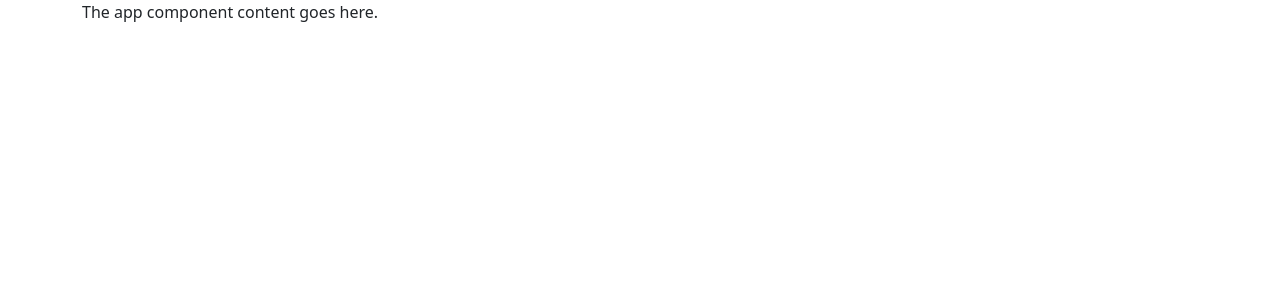
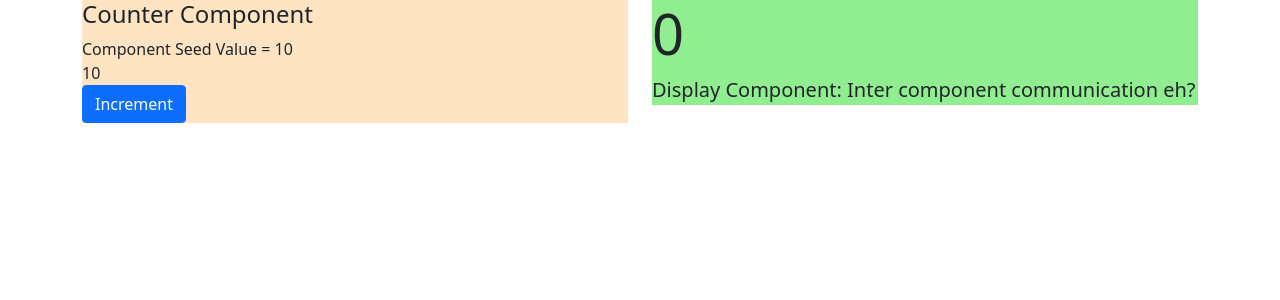
Before and after one commit to gishu/angular-bootcamp, an Angular app: page / in a window 1280 px wide. Shown: the top 300 px of the page. Built offline with nearby package versions, Linux system fonts and the light colour scheme.

Commit message:
Communication between siblings via parent

```diff
--- a/angular.json
+++ b/angular.json
@@ -12,7 +12,7 @@
       },
       "root": "",
       "sourceRoot": "src",
-      "prefix": "app",
+      "prefix": "mx",
       "architect": {
         "build": {
           "builder": "@angular-devkit/build-angular:browser",
--- a/src/app/app.component.html
+++ b/src/app/app.component.html
@@ -1,3 +1,15 @@
 <div class="container">
-  <p>The app component content goes here.</p>
+  <div class="row">
+    <div class="col-sm">
+
+      <!-- Using TemplateVariables
+      <mx-counter [StartValue]="x10" (CountChanged)="childComp.setValue($event.count)"></mx-counter>
+      -->
+
+      <mx-counter [StartValue]="x10" (CountChanged)="onCountChanged($event)"></mx-counter>
+    </div>
+    <div class="col-sm">
+      <mx-display #childComp></mx-display>
+    </div>
+  </div>
 </div>
--- a/src/app/app.component.ts
+++ b/src/app/app.component.ts
@@ -1,4 +1,5 @@
-import { Component } from '@angular/core';
+import { Component, ViewChild } from '@angular/core';
+import { DisplayComponent } from './display/display.component';
 
 @Component({
   selector: 'app-root',
@@ -7,4 +8,15 @@ import { Component } from '@angular/core';
 })
 export class AppComponent {
   title = 'ng-bootcamp';
+
+  x10 = 10;
+
+  // definite property assignment - override strict prop initialization rules
+  @ViewChild(DisplayComponent)
+  private childComponent! : DisplayComponent;
+
+  onCountChanged($event : { count : number}){
+    console.log("AppComponent notified that Count is now " + $event.count);
+    this.childComponent.setValue($event.count)
+  }
 }
--- a/src/app/app.module.ts
+++ b/src/app/app.module.ts
@@ -2,10 +2,14 @@ import { NgModule } from '@angular/core';
 import { BrowserModule } from '@angular/platform-browser';
 
 import { AppComponent } from './app.component';
+import { CounterComponent } from './counter/counter.component';
+import { DisplayComponent } from './display/display.component';
 
 @NgModule({
   declarations: [
-    AppComponent
+    AppComponent,
+    CounterComponent,
+    DisplayComponent
   ],
   imports: [
     BrowserModule
--- /dev/null
+++ b/src/app/counter/counter.component.css
@@ -0,0 +1,3 @@
+.canvas{
+    background-color: bisque;
+}
--- /dev/null
+++ b/src/app/counter/counter.component.html
@@ -0,0 +1,14 @@
+<div class="canvas">
+    <h4>Counter Component</h4>
+
+
+    <div class="col-md-12">
+    <label>Component Seed Value = {{ initialValue }}</label>
+  </div>
+  <div class="col-md-12">
+    <span>{{ counter }}</span>
+  </div>
+  <div class="col-md-12">
+    <button class="btn btn-primary" (click)="increment()">Increment</button>
+  </div>
+</div>
--- /dev/null
+++ b/src/app/counter/counter.component.ts
@@ -0,0 +1,27 @@
+import { Component, EventEmitter, Input, OnInit, Output } from '@angular/core';
+
+@Component({
+  selector: 'mx-counter',
+  templateUrl: './counter.component.html',
+  styleUrls: ['./counter.component.css']
+})
+export class CounterComponent implements OnInit {
+
+  @Input("StartValue")
+  initialValue: number = 0;
+
+  counter : number = 0;
+
+  @Output("CountChanged")
+  private countEmitter = new EventEmitter<{ count: number }>();
+
+  constructor() { }
+
+  ngOnInit(): void {
+    this.counter = this.initialValue;
+  }
+
+  increment(){
+    this.countEmitter.emit({count: ++this.counter})
+  }
+}
--- /dev/null
+++ b/src/app/display/display.component.css
@@ -0,0 +1,3 @@
+.jumbotron{
+    background-color: lightgreen;
+}
--- /dev/null
+++ b/src/app/display/display.component.html
@@ -0,0 +1,4 @@
+<div class="jumbotron">
+    <h1 class="display-4">{{value}}</h1>
+    <p class="lead">Display Component: Inter component communication eh?</p>
+</div>
--- /dev/null
+++ b/src/app/display/display.component.ts
@@ -0,0 +1,18 @@
+import { Component, OnInit } from '@angular/core';
+
+@Component({
+  selector: 'mx-display',
+  templateUrl: './display.component.html',
+  styleUrls: ['./display.component.css'],
+})
+export class DisplayComponent implements OnInit {
+  value: number = 0;
+
+  constructor() {}
+
+  ngOnInit(): void {}
+
+  setValue(count: number) {
+    this.value = count;
+  }
+}
```
Also changed, not shown: 2 other files (tests, documents, lock files or other folders).
